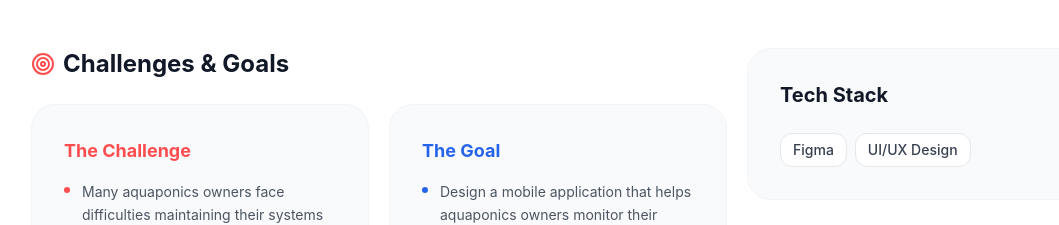
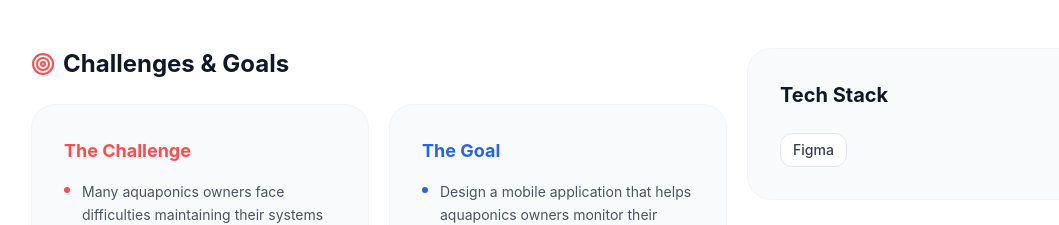
Before and after one commit to tiara1210/my-portofolio, a Next.js app: page /projects/akuaponik in a window 1280 px wide. Shown: the part 925-1150 px from the top of the page, without its empty margins (82-1141 px from the left). Built offline with nearby package versions, Linux system fonts and the light colour scheme.

Commit message:
update inform project

```diff
--- a/app/projects/[slug]/page.tsx
+++ b/app/projects/[slug]/page.tsx
@@ -53,7 +53,7 @@ const projects: Project[] = [
       "Landing page design for a platform that collects and manages used cooking oil (minyak jelantah) to be transformed into various creative and useful products.",
     roles: ["UI/UX Designer", "Visual Designer"],
     image: "/assets/project/greenben.png",
-    tech: ["Figma", "UI/UX Design"],
+    tech: ["Figma"],
     year: "2024",
     date: "November 19 - 22, 2024",
     duration: "1 week",
@@ -133,7 +133,7 @@ const projects: Project[] = [
       "Landing page design for a smart aquaponics monitoring system.",
     roles: ["UI/UX Designer", "Interaction Designer"],
     image: "/assets/project/akuaponik.png",
-    tech: ["Figma", "UI/UX Design"],
+    tech: ["Figma"],
     year: "2025",
     date: "March 28, 2025",
     duration: "1 day",
@@ -342,6 +342,7 @@ const projects: Project[] = [
       "Real-time notifications",
       "CV preview",
       "Alumni data integration",
+      "vacancy",
     ],
     demoUrl: "https://alumni.dieseltrack.site/",
     details: [
```
